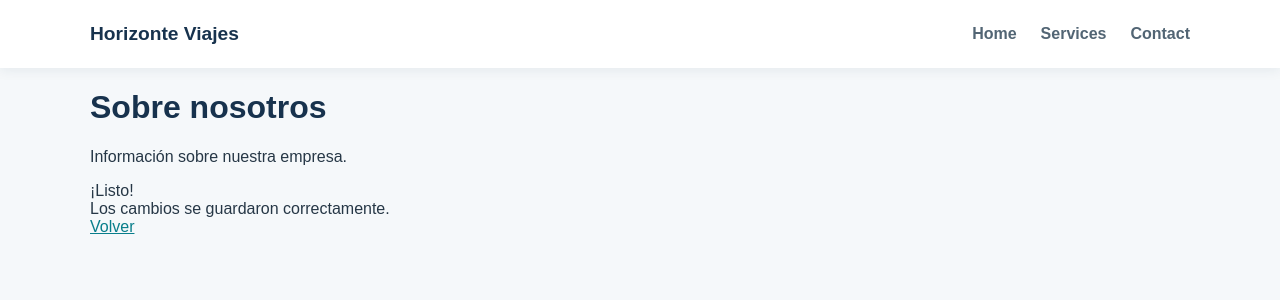
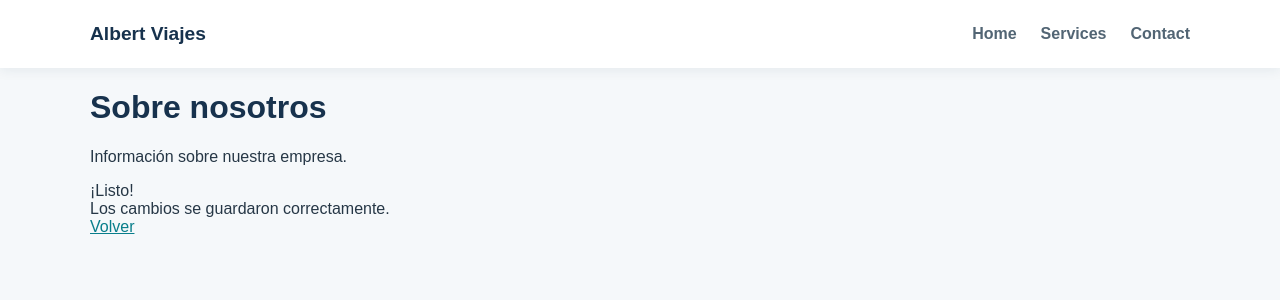
Before and after one commit to AlbertRos31/mi-proyecto-php, a Laravel app: page /about in a window 1280 px wide. Shown: the top 300 px of the page. Run offline with Laravel 12, Linux system fonts and the light colour scheme.

Commit message:
Cambio nombre

```diff
--- a/src/resources/views/_partials/nav.blade.php
+++ b/src/resources/views/_partials/nav.blade.php
@@ -1,5 +1,5 @@
 <nav>
-    <a class="brand" href="{{ route('index') }}">Horizonte Viajes</a>
+    <a class="brand" href="{{ route('index') }}">Albert Viajes</a>
     <ul class="nav-links">
         <li><a href="{{ route('index') }}" @class(['active' => request()->routeIs('index')])>Home</a></li>
         <li><a href="{{ route('services') }}" @class(['active' => request()->routeIs('services')])>Services</a></li>
```
